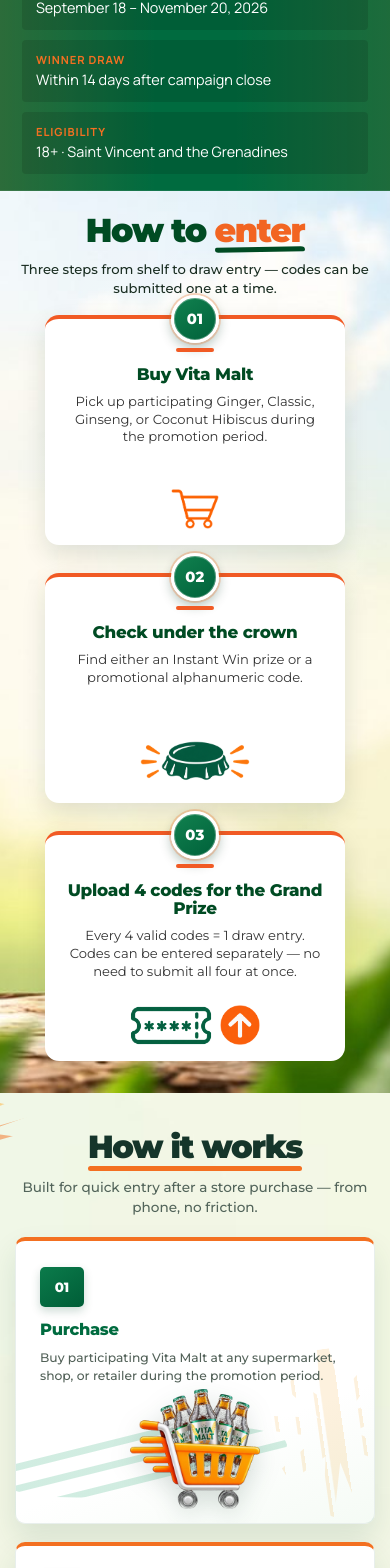
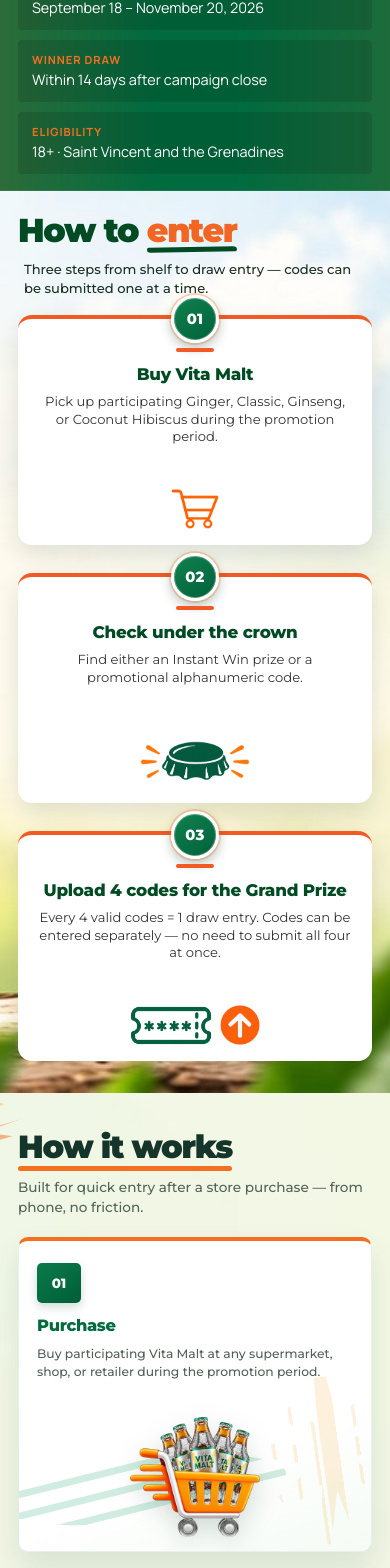
Before and after one commit to Umerkhan26/Vita-Malt-Frontend, a React (Vite) app: page / in a window 390 px wide. Shown: the part 423-1991 px from the top of the page. Built offline with nearby package versions, Linux system fonts and the light colour scheme.

Commit message:
refactor: enhance responsive padding and layout for various components to improve mobile experience

```diff
--- a/src/components/Layout/Layout.tsx
+++ b/src/components/Layout/Layout.tsx
@@ -48,6 +48,16 @@ const TopInner = styled.div`
 
   @media (max-width: 640px) {
     height: 54px;
+  }
+
+  @media (max-width: 480px) {
+    padding-left: 18px;
+    padding-right: 18px;
+  }
+
+  @media (max-width: 360px) {
+    padding-left: 16px;
+    padding-right: 16px;
   }
 `;
 
@@ -284,6 +294,10 @@ const FooterGrid = styled.div`
   @media (max-width: 520px) {
     grid-template-columns: 1fr;
     gap: 20px;
+
+    > * {
+      min-width: 0;
+    }
   }
 `;
 
--- a/src/constants/layout.ts
+++ b/src/constants/layout.ts
@@ -38,6 +38,16 @@ export const contentPadX = css`
     padding-right: ${CONTENT_PAD_MOBILE};
   }
 
+  @media (max-width: 480px) {
+    padding-left: 18px;
+    padding-right: 18px;
+  }
+
+  @media (max-width: 360px) {
+    padding-left: 16px;
+    padding-right: 16px;
+  }
+
   @media (min-width: 1536px) {
     padding-left: ${CONTENT_PAD_DESKTOP};
     padding-right: ${CONTENT_PAD_DESKTOP};
--- a/src/pages/Home/Home.styles.ts
+++ b/src/pages/Home/Home.styles.ts
@@ -84,7 +84,7 @@ export const HeroContent = styled.div`
   }
 
   @media (max-width: 380px) {
-    padding: 14px 22px 16px;
+    padding: 14px 16px 16px;
     gap: 10px;
   }
 `;
@@ -467,6 +467,7 @@ export const Section = styled.section<{ $tone?: "white" | "paper" | "blush" | "i
   ${contentPadX}
   position: relative;
   overflow-x: clip;
+  scroll-margin-top: 72px;
   background: ${({ $tone }) => {
     switch ($tone) {
       case "white":
@@ -644,6 +645,7 @@ export const HowEnterSection = styled.section`
   color: #004b23;
   font-family: "Montserrat", system-ui, sans-serif;
   ${contentPadX}
+  scroll-margin-top: 72px;
 
   &::before {
     content: "";
@@ -660,11 +662,13 @@ export const HowEnterSection = styled.section`
   }
 
   @media (max-width: 900px) {
-    padding: 28px 0 36px;
-  }
-
-  @media (max-width: 640px) {
-    padding: 24px 0 32px;
+    padding-top: 28px;
+    padding-bottom: 36px;
+  }
+
+  @media (max-width: 640px) {
+    padding-top: 24px;
+    padding-bottom: 32px;
   }
 
   /* Large desktop only — laptop layout remains unchanged */
@@ -752,11 +756,11 @@ export const HowEnterHead = styled.div`
   }
 
   @media (max-width: 900px) {
-    text-align: center;
+    text-align: left;
 
     p {
-      margin-left: auto;
-      margin-right: auto;
+      margin-left: 0;
+      margin-right: 0;
     }
   }
 
@@ -830,6 +834,11 @@ export const HowEnterGrid = styled.div`
     gap: 28px;
   }
 
+  @media (max-width: 640px) {
+    width: 100%;
+    max-width: 360px;
+  }
+
   @media (min-width: 901px) and (max-width: 1535px) {
     max-width: 1090px;
   }
@@ -849,6 +858,8 @@ export const HowEnterCard = styled.article`
   align-items: center;
   text-align: center;
   height: 220px;
+  min-width: 0;
+  max-width: 100%;
   box-sizing: border-box;
   background: #ffffff;
   border: none;
@@ -934,6 +945,7 @@ export const HowEnterCard = styled.article`
     font-size: clamp(0.76rem, 1.15vw, 0.86rem);
     font-weight: 400;
     line-height: 1.35;
+    overflow-wrap: anywhere;
   }
 
   @media (max-width: 640px) {
@@ -955,6 +967,20 @@ export const HowEnterCard = styled.article`
 
     p {
       font-size: 0.82rem;
+    }
+  }
+
+  @media (max-width: 360px) {
+    min-height: 220px;
+    padding-left: 14px;
+    padding-right: 14px;
+
+    h3 {
+      font-size: 1rem;
+    }
+
+    p {
+      font-size: 0.79rem;
     }
   }
 
@@ -1095,6 +1121,7 @@ export const HowWorksSection = styled.section`
   color: #173328;
   font-family: "Montserrat", system-ui, sans-serif;
   ${contentPadX}
+  scroll-margin-top: 72px;
 
   &::before,
   &::after {
@@ -1132,7 +1159,8 @@ export const HowWorksSection = styled.section`
   }
 
   @media (max-width: 640px) {
-    padding: 38px 0 46px;
+    padding-top: 38px;
+    padding-bottom: 46px;
 
     &::before,
     &::after {
@@ -1206,7 +1234,7 @@ export const HowWorksHead = styled.div`
   }
 
   @media (max-width: 640px) {
-    text-align: center;
+    text-align: left;
     margin-bottom: 20px;
 
     h2 {
@@ -1267,6 +1295,8 @@ export const HowWorksCard = styled.article`
   isolation: isolate;
   overflow: hidden;
   width: 100%;
+  max-width: 100%;
+  min-width: 0;
   min-height: 310px;
   padding: 26px 24px 138px;
   border: 1px solid rgba(0, 77, 44, 0.09);
@@ -1353,6 +1383,7 @@ export const HowWorksCard = styled.article`
     font-size: clamp(0.77rem, 1.12vw, 0.88rem);
     font-weight: 500;
     line-height: 1.45;
+    overflow-wrap: anywhere;
   }
 
   ul {
@@ -1364,7 +1395,22 @@ export const HowWorksCard = styled.article`
   }
 
   @media (max-width: 760px) {
-    min-height: 250px;
+    min-height: 315px;
+    padding: 22px 18px 148px;
+  }
+
+  @media (max-width: 360px) {
+    min-height: 310px;
+    padding: 20px 16px 142px;
+
+    h3 {
+      font-size: 1rem;
+    }
+
+    p,
+    ul {
+      font-size: 0.8rem;
+    }
   }
 
   @media (min-width: 1536px) {
@@ -1407,6 +1453,12 @@ export const HowWorksIcon = styled.div<{ $kind: "purchase" | "uncap" | "register
     object-fit: contain;
     object-position: center bottom;
     filter: drop-shadow(0 8px 12px rgba(0, 45, 27, 0.18));
+  }
+
+  @media (max-width: 380px) {
+    bottom: ${({ $kind }) => ($kind === "uncap" ? "-18px" : "12px")};
+    width: ${({ $kind }) => ($kind === "purchase" ? "142px" : $kind === "uncap" ? "132px" : "108px")};
+    height: ${({ $kind }) => ($kind === "purchase" ? "104px" : $kind === "uncap" ? "148px" : "106px")};
   }
 
   @media (min-width: 1536px) {
@@ -1552,6 +1604,8 @@ export const PrizeCard = styled.article<{ $featured?: boolean }>`
   padding: clamp(24px, 3vw, 32px);
   min-height: 310px;
   height: 100%;
+  min-width: 0;
+  max-width: 100%;
   display: flex;
   flex-direction: column;
   box-sizing: border-box;
@@ -1594,6 +1648,7 @@ export const PrizeCard = styled.article<{ $featured?: boolean }>`
   @media (max-width: 640px) {
     min-height: 0;
     padding: 20px 18px;
+    border-radius: 16px;
 
     h3 {
       font-size: 1.15rem;
@@ -1645,10 +1700,21 @@ export const EnterWrap = styled.div`
 
   @media (max-width: 960px) {
     grid-template-columns: 1fr;
+    gap: 28px;
+
+    > * {
+      min-width: 0;
+    }
+  }
+
+  @media (max-width: 480px) {
+    gap: 22px;
   }
 `;
 
 export const EnterCopy = styled.div`
+  min-width: 0;
+
   h2 {
     display: inline-block;
     position: relative;
@@ -1680,7 +1746,7 @@ export const EnterCopy = styled.div`
   @media (max-width: 640px) {
     h2 {
       font-size: clamp(1.4rem, 6.5vw, 1.85rem);
-      margin-bottom: 10px;
+      margin-bottom: 20px;
       line-height: 1.15;
     }
     p {
@@ -1703,6 +1769,8 @@ export const EnterCard = styled.form`
     0 24px 58px rgba(0, 77, 44, 0.15),
     inset 0 1px 0 rgba(255,255,255,0.9);
   transition: box-shadow 0.3s ease;
+  min-width: 0;
+  max-width: 100%;
 
   &:focus-within {
     box-shadow:
@@ -1711,7 +1779,8 @@ export const EnterCard = styled.form`
   }
 
   @media (max-width: 640px) {
-    padding: 20px 18px;
+    padding: 20px 16px;
+    border-radius: 16px;
   }
 `;
 
@@ -1728,6 +1797,8 @@ export const Label = styled.label`
 
 export const Input = styled.input`
   width: 100%;
+  min-width: 0;
+  max-width: 100%;
   padding: 13px 14px;
   border-radius: 12px;
   border: 1px solid ${COLORS.line};
@@ -1882,6 +1953,22 @@ export const SplitInner = styled.div`
 
   @media (max-width: 800px) {
     grid-template-columns: 1fr;
+    gap: 18px;
+
+    > * {
+      min-width: 0;
+    }
+
+    > * > div {
+      padding: 22px 20px;
+      border-radius: 16px;
+    }
+  }
+
+  @media (max-width: 360px) {
+    > * > div {
+      padding: 20px 16px;
+    }
   }
 `;
 
@@ -1977,6 +2064,8 @@ export const FaqItem = styled.details`
     border-color 0.2s ease,
     box-shadow 0.25s ease,
     transform 0.25s ease;
+  min-width: 0;
+  max-width: 100%;
 
   &[open] {
     border-color: ${COLORS.line};
@@ -2044,6 +2133,7 @@ export const FaqItem = styled.details`
 
     p {
       font-size: 0.88rem;
+      overflow-wrap: anywhere;
     }
   }
 `;
@@ -2070,6 +2160,8 @@ export const MoreLink = styled.a`
   @media (max-width: 640px) {
     margin-top: 16px;
     font-size: 0.95rem;
+    width: 100%;
+    justify-content: center;
   }
 `;
 
@@ -2105,5 +2197,6 @@ export const LegalNote = styled.p`
   @media (max-width: 640px) {
     font-size: 0.84rem;
     line-height: 1.55;
-  }
-`;
+    padding: 16px;
+  }
+`;
```
